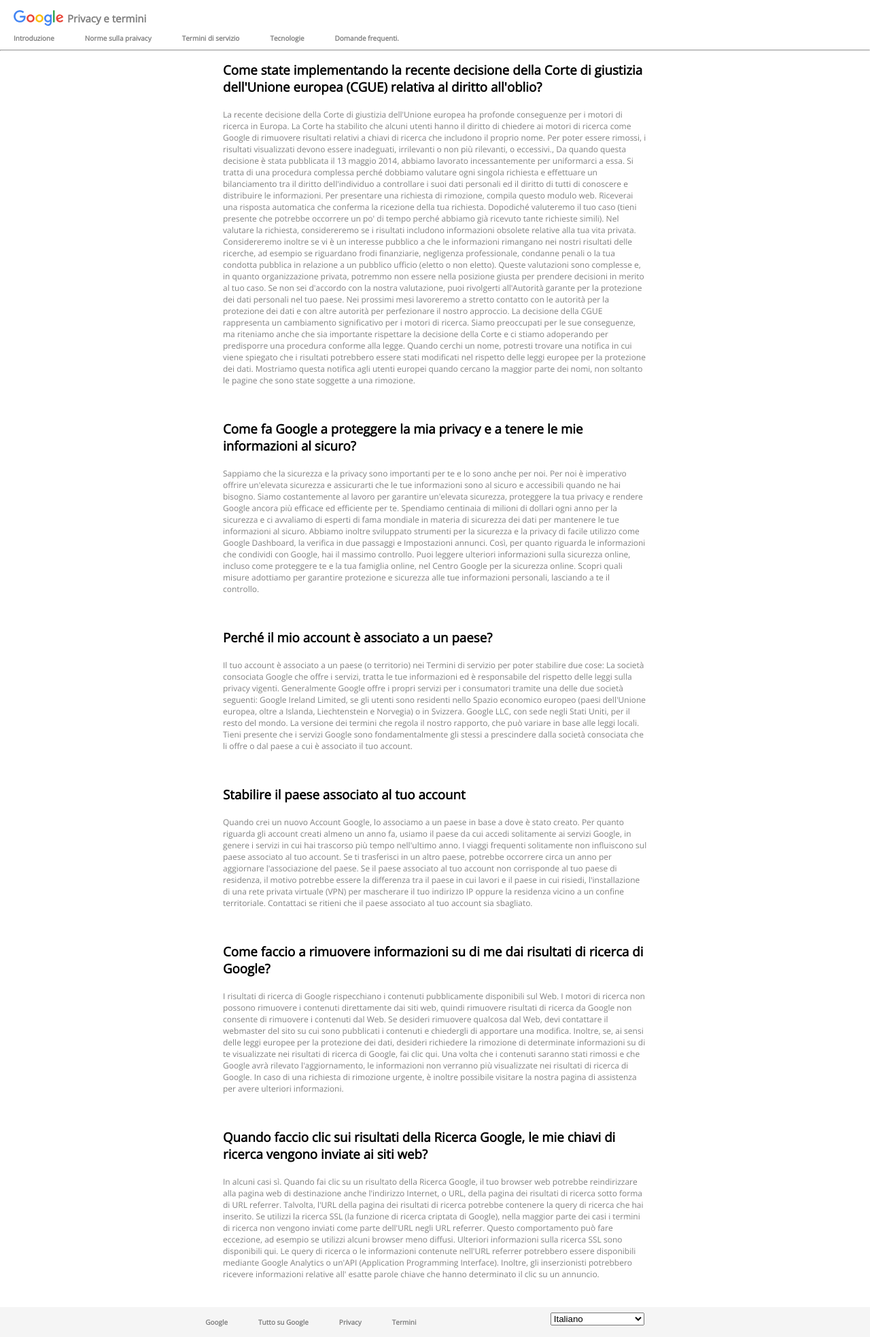
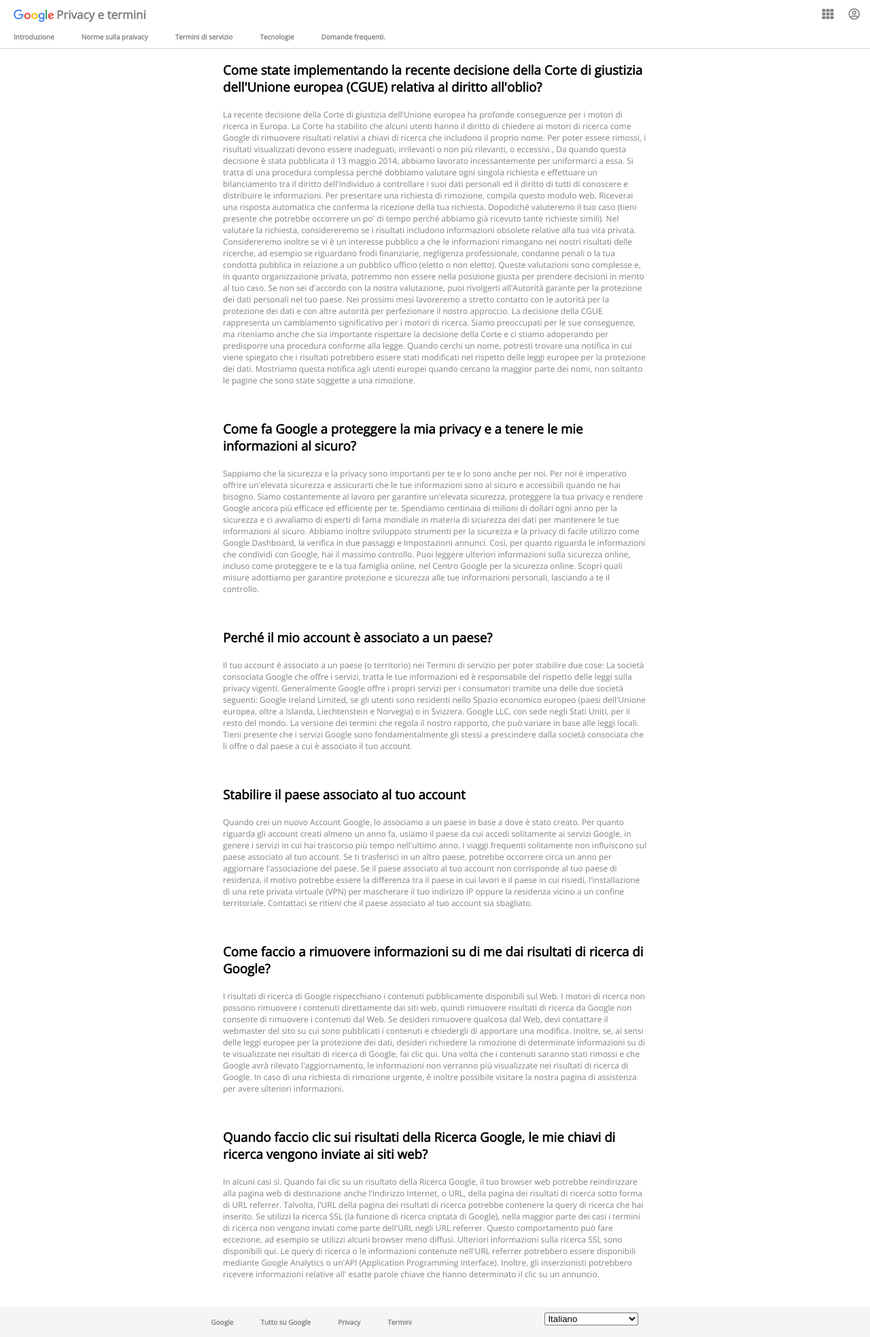
Before and after one commit to IlarioCocco/php-google-faq, a PHP site: page / in a window 1280 px wide. Shown: the whole page at 68% size. Run offline with PHP 8.4, Linux system fonts and the light colour scheme.

Commit message:
end debug commit

```diff
--- a/css/style.css
+++ b/css/style.css
@@ -10,33 +10,43 @@ body{
 }
 
 .boxHeader {
-    height: 80px;
+
     position: fixed;
     width: 100%;
     background-color: white;
+    border-bottom: 1px solid lightgray;
 }
 
 .logo {
-    padding-top: 15px;
-    padding-left: 20px;
+    padding-top: 5px;
+    margin-left: 10px;
     display: flex;
     align-items: center;
-
+    justify-content: space-between;
 }
 
-.privacy {
-    padding-left: 5px;
+.logoIcon {
+    width: 60px;
+}
+
+.privacy, .box {
+    padding-left: 3px;
+    padding-bottom: 4px;
     color: grey;
-    font-size: 15px;
+    font-size: 17px;
+}
 
+.box {
+    margin-right: 15px;
 }
 
 .listato, li {
     list-style-type: none;
     display: flex;
-    padding: 5px;
+    padding-top: 5px;
+    padding-bottom: 5px;
     margin-right: 30px;
-    margin-left: 5px;
+    margin-left: 10px;
     color: grey;
     font-size: 10px;
     cursor: pointer;
--- a/index.php
+++ b/index.php
@@ -80,6 +80,9 @@ $faqsSei = [
     <meta http-equiv="X-UA-Compatible" content="IE=edge">
     <meta name="viewport" content="width=device-width, initial-scale=1.0">
     <link rel="stylesheet" href="css/style.css">
+    <!-- simboli font-awesome -->
+    <link rel="stylesheet" href="https://cdnjs.cloudflare.com/ajax/libs/font-awesome/5.15.3/css/all.min.css" integrity="sha512-iBBXm8fW90+nuLcSKlbmrPcLa0OT92xO1BIsZ+ywDWZCvqsWgccV3gFoRBv0z+8dLJgyAHIhR35VZc2oM/gI1w==" crossorigin="anonymous" referrerpolicy="no-referrer" />
+    <!-- simboli font-awesome -->
     <!-- font google Open Sans -->
     <link rel="preconnect" href="https://fonts.googleapis.com">
     <link rel="preconnect" href="https://fonts.gstatic.com" crossorigin>
@@ -93,8 +96,14 @@ $faqsSei = [
     <header>
         <div class="boxHeader">
             <div class="logo">
-                <img src="./img/googlelogo_clr_74x24px.svg" alt="logo google">
-                <h3 class="privacy">Privacy e termini</h3>
+                <div class="logo">
+                    <img class="logoIcon" src="./img/googlelogo_clr_74x24px.svg" alt="logo google">
+                    <h3 class="privacy">Privacy e termini</h3>
+                </div>
+                <div>
+                    <i class="fas fa-th box"></i>
+                    <i class="far fa-user-circle box"></i>
+                </div>
             </div>
             <div>
                 <ul class="listato">
@@ -104,7 +113,6 @@ $faqsSei = [
                     <li>Tecnologie</li>
                     <li>Domande frequenti.</li>
                 </ul>
-                <hr>
             </div>
         </div>
 
```
